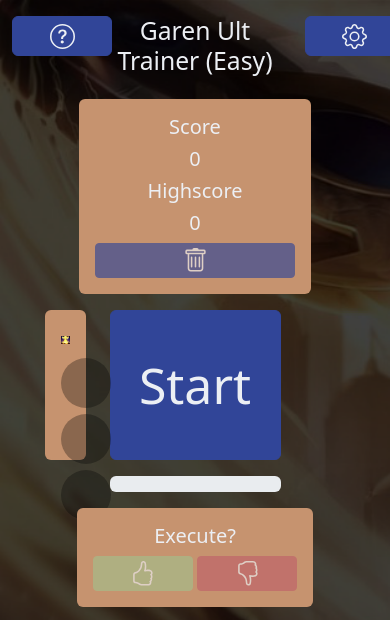
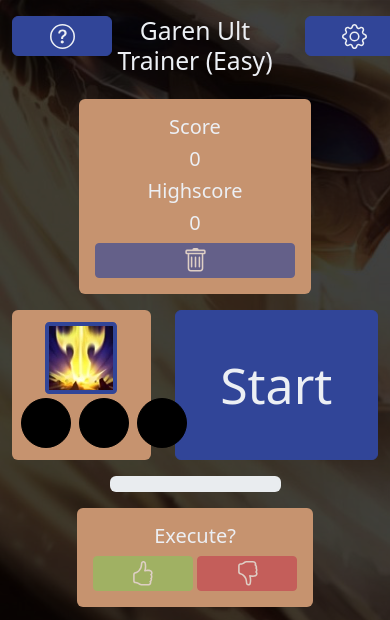
Before and after one commit to Firefox0/Firefox0.github.io, a website built with Parcel: page html/index.html in a window 390 px wide. Shown: the top 620 px of the page. Built offline with nearby package versions, Linux system fonts and the light colour scheme.

Commit message:
Improved UI

```diff
--- a/css/style.css
+++ b/css/style.css
@@ -34,13 +34,13 @@
 }
 
 .btn-danger {
-    background-color: #bf616a !important;
-    border-color: #bf616a !important;
+    background-color: #c4424f !important;
+    border-color: #c4424f !important;
 }
 
 .btn-success {
-    background-color: #a3be8c !important;
-    border-color: #a3be8c !important;
+    background-color: #8dc15e !important;
+    border-color: #8dc15e !important;
 }
 
 .btn-info {
@@ -49,13 +49,13 @@
 }
 
 .btn-danger:hover {
-    background-color: #ab4d56 !important;
-    border-color: #ab4d56 !important;
+    background-color: #c4424f !important;
+    border-color: #c4424f !important;
 }
 
 .btn-success:hover {
-    background-color: #8faa78 !important;
-    border-color: #8faa78 !important;
+    background-color: #8dc15e !important;
+    border-color: #8dc15e !important;
 }
 
 .btn-info:hover {
@@ -103,13 +103,18 @@
 #ultImage {
     max-width: 64px;
     width: 100%;
+    outline: 0.25rem solid;
+    border-radius: 0.5%;
 }
 
-.circle {
-    width: 50px;
-    height: 50px;
-    border-radius: 50%;
-    background-color: #000000;
-    opacity: 0.3;
-    display: inline-block;
+.rounded-circle {
+    background-color: black;
+    height: 100%;
+    width: 25%;
+    min-width: 50px;
 }
+
+#circleContainer {
+    max-height: 50px;
+    min-width: 175px;
+}
--- a/html/index.html
+++ b/html/index.html
@@ -127,27 +127,27 @@
                 </div>
             </div>
             <div id="gameRow" class="row justify-content-center my-3">
-                <div class="col-2 h-100">
+                <div class="col-5 col-sm-5 col-md-4 col-lg-3 col-xl-2 h-100">
                     <div class="card h-100">
                         <div id="ultCard" class="card-body">
                             <div>
                                 <img id="ultImage" src="../img/Demacian_Justice.webp">
                             </div>
-                            <div class="mt-2">
-                                <div class="circle"></div>
-                                <div class="circle"></div>
-                                <div class="circle"></div>
+                            <div id="circleContainer" class="row mt-2 justify-content-center h-100 d-flex align-items-center">
+                                <div class="border border-black rounded-circle mx-1"></div>
+                                <div class="border border-black rounded-circle mx-1"></div>
+                                <div class="border border-black rounded-circle mx-1"></div>
                             </div>
                         </div>
                     </div>
                 </div>
-                <div class="col-6 h-100">
+                <div class="col-7 col-sm-7 col-md-7 col-lg-6 col-xl-6 h-100">
                     <div id="game" class="w-100 h-100">
                         <button id="startButton" type="button" class="btn btn-primary w-100 h-100">Start</button>
                         <canvas id="hpBar" class="w-100 h-100"></canvas>
                     </div>
                 </div>
-                <div class="col-2"></div>
+                <div class="col-0 col-sm-0 col-md-0 col-lg-3 col-xl-2 "></div>
             </div>
             <div class="row justify-content-center my-3">
                 <div class="col-6">
@@ -190,7 +190,7 @@
                 </div>
             </div>
             <div class="row justify-content-center my-3">
-                <div class="col-2">
+                <div class="col-6 col-md-2">
                     <div id="footer" class="card">
                         <div class="card-body">
                             <svg id="discordIcon" xmlns="http://www.w3.org/2000/svg" width="60" height="60" fill="currentColor" class="bi bi-discord" viewBox="0 0 16 16">
--- a/src/controller.ts
+++ b/src/controller.ts
@@ -1,10 +1,10 @@
+import * as MainUI from "./mainUI";
 import * as Ultimate from "./ultimate";
 import * as Timer from "./timer";
 import * as Score from "./score";
 import * as Hp from "./hp";
 import * as Explanation from "./explanation";
 import * as Difficulty from "./difficulty";
-import * as MainUI from "./mainUI";
 import * as Keyboard from "./keyboard";
 import * as Preloader from "./preloader";
 
--- a/src/theme.ts
+++ b/src/theme.ts
@@ -5,6 +5,7 @@
 const cards: HTMLCollectionOf<HTMLElement> = document.getElementsByClassName("card") as HTMLCollectionOf<HTMLElement>;
 const primaryButtons: HTMLCollectionOf<HTMLElement> = document.getElementsByClassName("btn-primary") as HTMLCollectionOf<HTMLElement>;
 const hpBar: HTMLElement = Hp.getBar();
+const ultImage: HTMLElement = document.getElementById("ultImage")!;
 
 const backgroundImages: string[] = [
     "../img/GarenBackground/default.png",
@@ -89,9 +90,10 @@
 
 function newTheme(theme: number, cardColor: string, buttonColor: string): void {
     body.style.backgroundImage = "url('" + backgroundImages[theme] + "')";
+    hpBar.style.outlineColor = cardColor;
+    ultImage.style.outlineColor = buttonColor;
     changeCardColors(cardColor);
     changeButtonColors(buttonColor);
-    hpBar.style.outlineColor = cardColor;
 }
 
 function changeCardColors(color: string): void {
--- a/src/ultimate.ts
+++ b/src/ultimate.ts
@@ -1,8 +1,8 @@
 import * as Random from "./random";
 
 let ultLevel: number = 0;
-let circles: HTMLCollectionOf<HTMLElement> = document.getElementsByClassName("circle") as HTMLCollectionOf<HTMLElement>;
-const circleSelectedColor: string = "#fcfc00";
+let circles: HTMLCollectionOf<HTMLElement> = document.getElementsByClassName("rounded-circle") as HTMLCollectionOf<HTMLElement>;
+const circleSelectedColor: string = "linear-gradient(#e5e1bc, #bc934b, #af8528)";
 const circleDeselectedColor: string = "black";
 
 export function getUltLevel(): number {
@@ -59,7 +59,7 @@
 
 function selectCircles() {
     for (let i = 0; i < ultLevel; i++) {
-        circles[i].style.backgroundColor = circleSelectedColor;
+        circles[i].style.background = circleSelectedColor;
     }
 }
 
```
Also changed, not shown: dist/controller.js, 1 other file.
